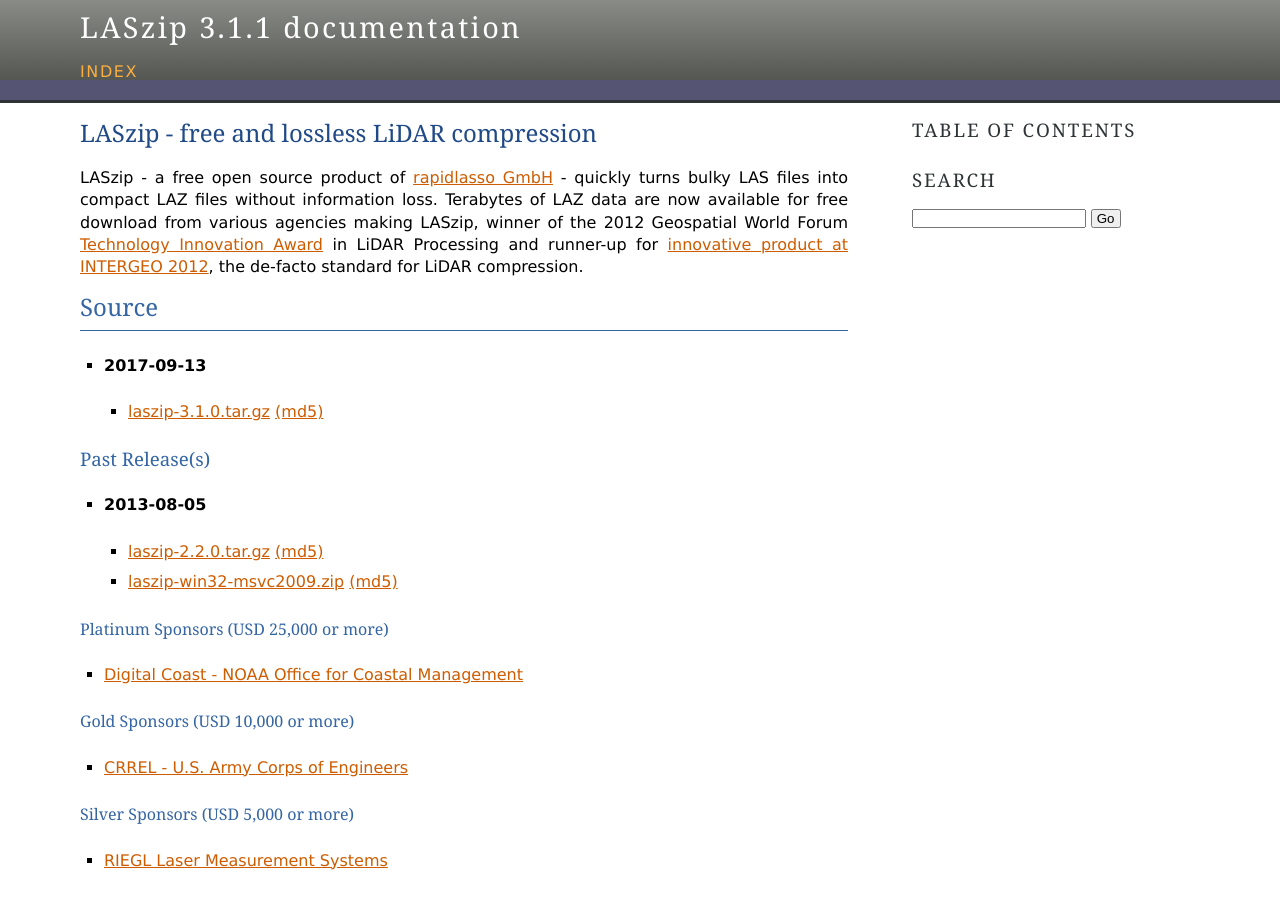
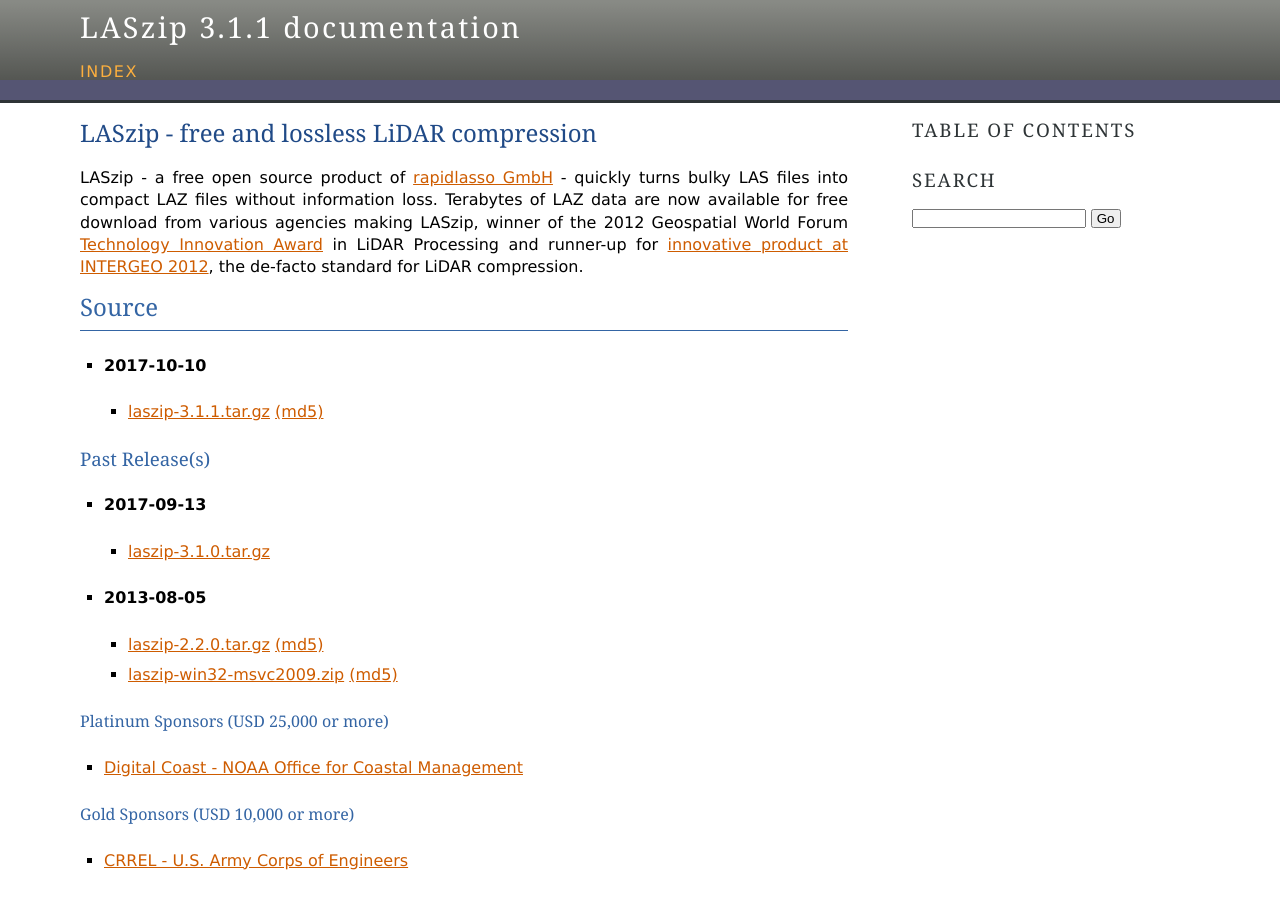
Before and after one commit to LASzip/LASzip, a Sphinx documentation site: the page built from docs/source/index.rst, in a window 1280 px wide and 900 px high. Built offline with Sphinx 7.4.7, drawn with Linux system fonts in a browser that asks for light colours.

Commit message:
download link for release

```diff
--- a/docs/source/index.rst
+++ b/docs/source/index.rst
@@ -9,14 +9,18 @@
 Source
 ..............................................................................
 
-* **2017-09-13**
+* **2017-10-10**
 
-  - `laszip-3.1.0.tar.gz <https://github.com/LASzip/LASzip/releases/download/3.1.0/laszip-src-3.1.0.tar.gz>`_
-    `(md5) <https://github.com/LASzip/LASzip/releases/download/3.1.0/laszip-src-3.1.0.tar.gz.md5>`__
+  - `laszip-3.1.1.tar.gz <https://github.com/LASzip/LASzip/releases/download/3.1.1/laszip-src-3.1.1.tar.gz>`_
+    `(md5) <https://github.com/LASzip/LASzip/releases/download/3.1.1/laszip-src-3.1.1.tar.gz.md5>`__
 
 
 Past Release(s)
 ~~~~~~~~~~~~~~~~~~~~~~~~~
+
+* **2017-09-13**
+
+  - `laszip-3.1.0.tar.gz <https://github.com/LASzip/LASzip/releases/download/3.1.0/laszip-src-3.1.0.tar.gz>`_
 
 * **2013-08-05**
 
```
